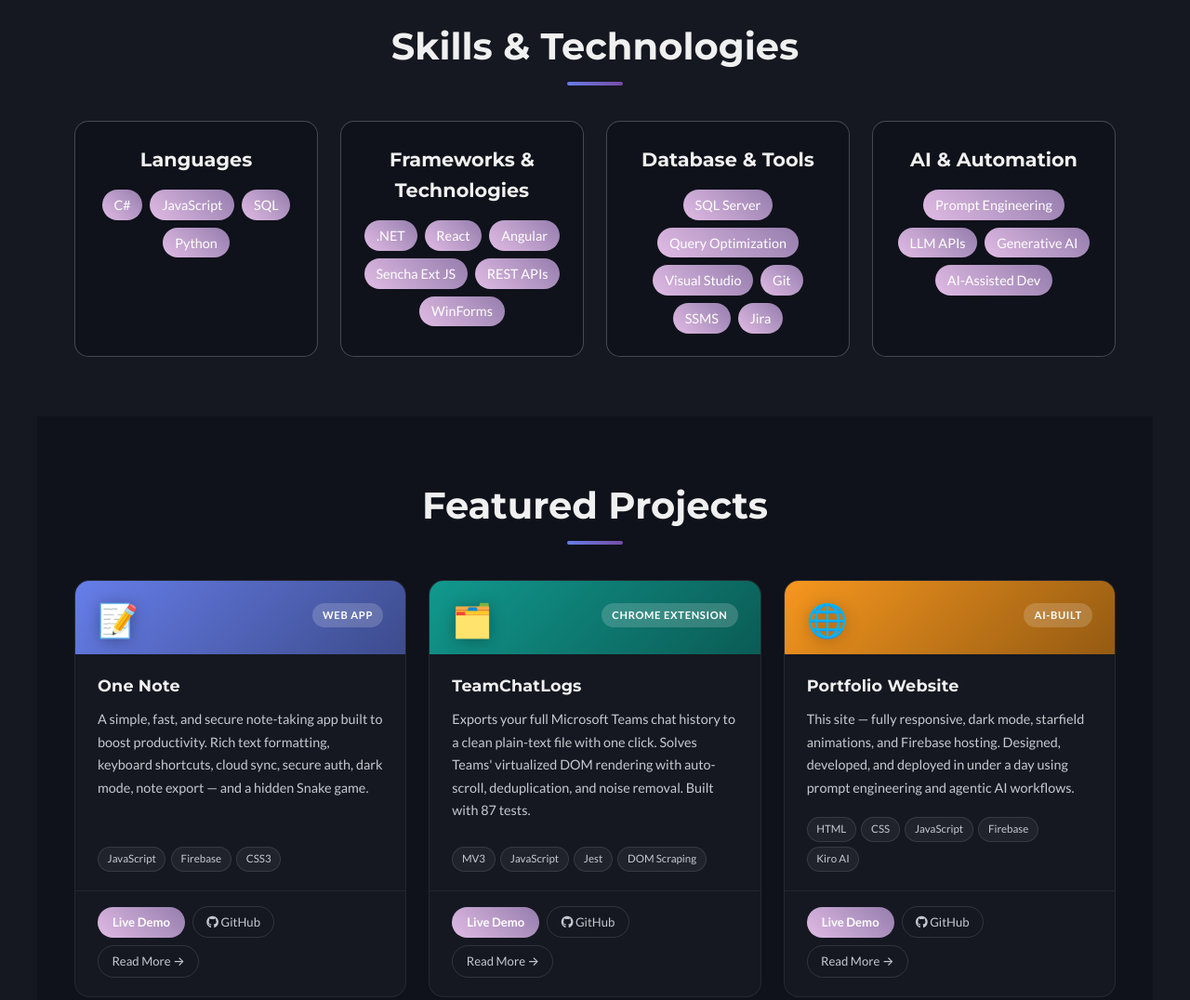
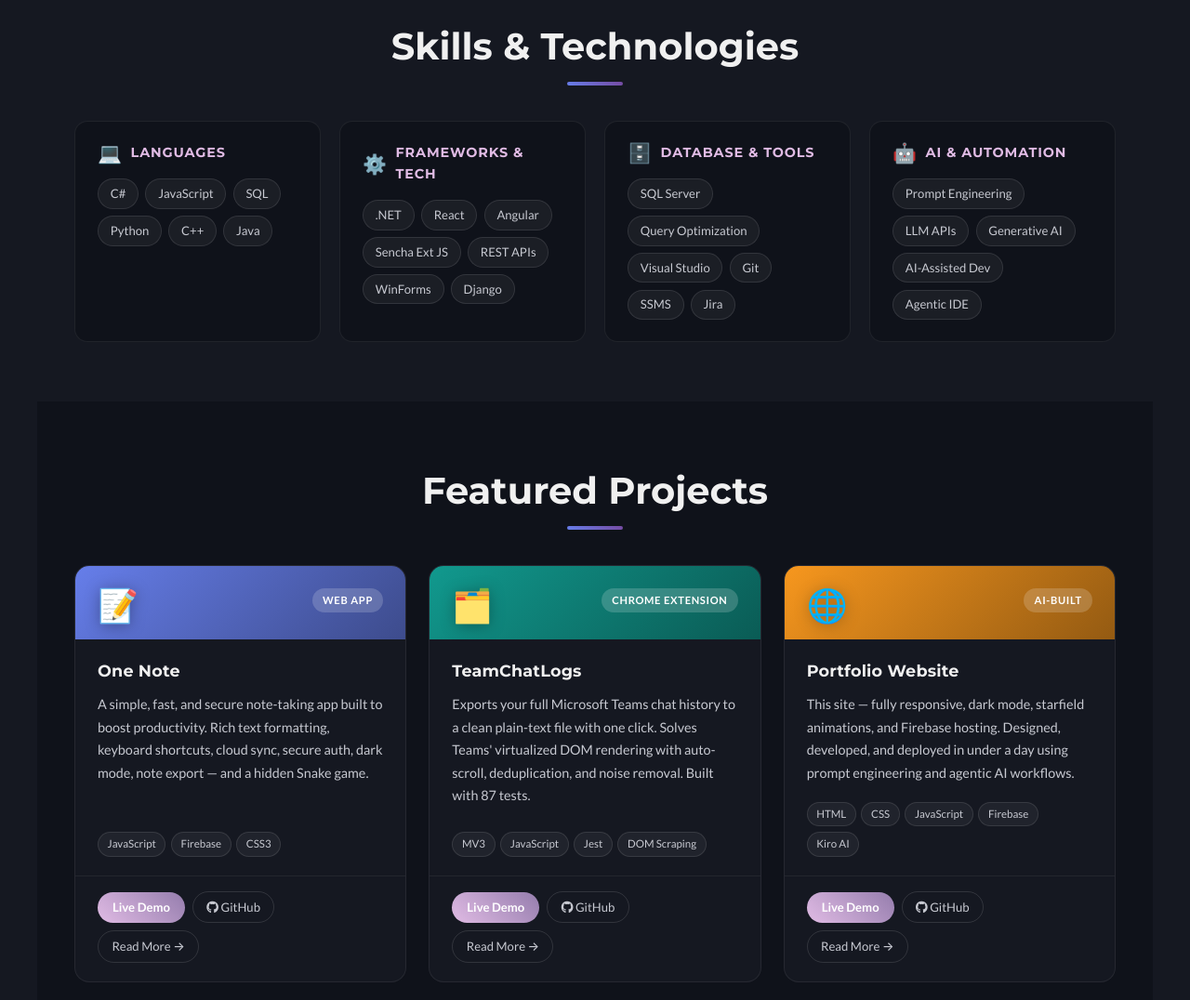
Before and after one commit to avnishy84/portfolio-website, a website with bundled scripts: page index.html in a window 1280 px wide. Shown: the part 1100-2176 px from the top of the page at 93% size. Built offline with nearby package versions, Linux system fonts and the light colour scheme.

Commit message:
Updated UI

```diff
--- a/css/style.css
+++ b/css/style.css
@@ -1191,3 +1191,76 @@ header .cta:hover {
         grid-template-columns: 1fr;
     }
 }
+
+/* ======================== */
+/* Redesigned Skills Section */
+/* ======================== */
+
+#skills {
+    background: var(--color-surface) !important;
+}
+
+.skills-new {
+    display: grid;
+    grid-template-columns: repeat(auto-fit, minmax(240px, 1fr));
+    gap: 1.25rem;
+    margin-top: 2rem;
+}
+
+.skill-block {
+    background: var(--color-soft);
+    border: 1px solid rgba(255, 255, 255, 0.07);
+    border-radius: 14px;
+    padding: 1.4rem 1.5rem;
+    transition: transform 0.2s ease, border-color 0.2s ease;
+}
+
+.skill-block:hover {
+    transform: translateY(-3px);
+    border-color: rgba(224, 187, 228, 0.2);
+}
+
+.skill-block-header {
+    display: flex;
+    align-items: center;
+    gap: 0.6rem;
+    margin-bottom: 1rem;
+}
+
+.skill-block-icon {
+    font-size: 1.3rem;
+    line-height: 1;
+}
+
+.skill-block-header h3 {
+    font-size: 0.9rem;
+    font-weight: 700;
+    letter-spacing: 0.06em;
+    text-transform: uppercase;
+    color: var(--color-accent);
+    margin: 0;
+}
+
+.skill-pills {
+    display: flex;
+    flex-wrap: wrap;
+    gap: 0.45rem;
+}
+
+.skill-pills span {
+    font-size: 0.82rem;
+    font-weight: 500;
+    padding: 0.3rem 0.8rem;
+    border-radius: 999px;
+    background: rgba(255, 255, 255, 0.05);
+    color: var(--color-text-muted);
+    border: 1px solid rgba(255, 255, 255, 0.1);
+    transition: all 0.2s ease;
+    cursor: default;
+}
+
+.skill-pills span:hover {
+    background: rgba(224, 187, 228, 0.1);
+    border-color: rgba(224, 187, 228, 0.3);
+    color: var(--color-text);
+}
--- a/index.html
+++ b/index.html
@@ -52,8 +52,14 @@
                         <img src="./images/avnish-transparent.png">
                     </div>
                     <div class="about-text">
-                        <p>I'm a Software Engineer with 4+ years of experience developing and supporting enterprise applications using C#, .NET, SQL Server, and JavaScript frameworks. I specialize in debugging production issues, optimizing database performance, and maintaining complex legacy systems while driving modernization initiatives.</p>
-                        <p>Currently exploring AI-driven development including Generative AI, LLM integration, and AI-assisted automation to enhance modern software systems. I'm passionate about leveraging prompt engineering and agentic AI tools to accelerate development workflows and solve real-world problems.</p>
+                        <p>I'm a Software Engineer with 4+ years of experience developing and supporting enterprise
+                            applications using C#, .NET, SQL Server, and JavaScript frameworks. I specialize in
+                            debugging production issues, optimizing database performance, and maintaining complex legacy
+                            systems while driving modernization initiatives.</p>
+                        <p>Currently exploring AI-driven development including Generative AI, LLM integration, and
+                            AI-assisted automation to enhance modern software systems. I'm passionate about leveraging
+                            prompt engineering and agentic AI tools to accelerate development workflows and solve
+                            real-world problems.</p>
                     </div>
                 </div>
             </div>
@@ -62,47 +68,68 @@
         <section id="skills">
             <div class="container">
                 <h2>Skills & Technologies</h2>
-                <div class="skills-grid">
-                    <div class="skill-category">
+                <div class="skills-new">
+
+                    <div class="skill-block">
+                        <div class="skill-block-header">
+                            <span class="skill-block-icon">💻</span>
                             <h3>Languages</h3>
-                        <div class="skill-tags">
-                            <span class="skill-tag">C#</span>
-                            <span class="skill-tag">JavaScript</span>
-                            <span class="skill-tag">SQL</span>
-                            <span class="skill-tag">Python</span>
+                        </div>
+                        <div class="skill-pills">
+                            <span>C#</span>
+                            <span>JavaScript</span>
+                            <span>SQL</span>
+                            <span>Python</span>
+                            <span>C++</span>
+                            <span>Java</span>
                         </div>
                     </div>
-                    <div class="skill-category">
-                        <h3>Frameworks & Technologies</h3>
-                        <div class="skill-tags">
-                            <span class="skill-tag">.NET</span>
-                            <span class="skill-tag">React</span>
-                            <span class="skill-tag">Angular</span>
-                            <span class="skill-tag">Sencha Ext JS</span>
-                            <span class="skill-tag">REST APIs</span>
-                            <span class="skill-tag">WinForms</span>
+
+                    <div class="skill-block">
+                        <div class="skill-block-header">
+                            <span class="skill-block-icon">⚙️</span>
+                            <h3>Frameworks & Tech</h3>
+                        </div>
+                        <div class="skill-pills">
+                            <span>.NET</span>
+                            <span>React</span>
+                            <span>Angular</span>
+                            <span>Sencha Ext JS</span>
+                            <span>REST APIs</span>
+                            <span>WinForms</span>
+                            <span>Django</span>
                         </div>
                     </div>
-                    <div class="skill-category">
+
+                    <div class="skill-block">
+                        <div class="skill-block-header">
+                            <span class="skill-block-icon">🗄️</span>
                             <h3>Database & Tools</h3>
-                        <div class="skill-tags">
-                            <span class="skill-tag">SQL Server</span>
-                            <span class="skill-tag">Query Optimization</span>
-                            <span class="skill-tag">Visual Studio</span>
-                            <span class="skill-tag">Git</span>
-                            <span class="skill-tag">SSMS</span>
-                            <span class="skill-tag">Jira</span>
+                        </div>
+                        <div class="skill-pills">
+                            <span>SQL Server</span>
+                            <span>Query Optimization</span>
+                            <span>Visual Studio</span>
+                            <span>Git</span>
+                            <span>SSMS</span>
+                            <span>Jira</span>
                         </div>
                     </div>
-                    <div class="skill-category">
+
+                    <div class="skill-block">
+                        <div class="skill-block-header">
+                            <span class="skill-block-icon">🤖</span>
                             <h3>AI & Automation</h3>
-                        <div class="skill-tags">
-                            <span class="skill-tag">Prompt Engineering</span>
-                            <span class="skill-tag">LLM APIs</span>
-                            <span class="skill-tag">Generative AI</span>
-                            <span class="skill-tag">AI-Assisted Dev</span>
+                        </div>
+                        <div class="skill-pills">
+                            <span>Prompt Engineering</span>
+                            <span>LLM APIs</span>
+                            <span>Generative AI</span>
+                            <span>AI-Assisted Dev</span>
+                            <span>Agentic IDE</span>
                         </div>
                     </div>
+
                 </div>
             </div>
         </section>
@@ -119,14 +146,18 @@
                         </div>
                         <div class="pcard-body">
                             <h3>One Note</h3>
-                            <p>A simple, fast, and secure note-taking app built to boost productivity. Rich text formatting, keyboard shortcuts, cloud sync, secure auth, dark mode, note export — and a hidden Snake game.</p>
+                            <p>A simple, fast, and secure note-taking app built to boost productivity. Rich text
+                                formatting, keyboard shortcuts, cloud sync, secure auth, dark mode, note export — and a
+                                hidden Snake game.</p>
                             <div class="pcard-tags">
                                 <span>JavaScript</span><span>Firebase</span><span>CSS3</span>
                             </div>
                         </div>
                         <div class="pcard-footer">
-                            <a href="https://notepad-2-e34b1.web.app/" target="_blank" class="plink-primary">Live Demo</a>
-                            <a href="https://github.com/avnishy84/notepad-2" target="_blank" class="plink-ghost"><i class="fab fa-github"></i> GitHub</a>
+                            <a href="https://notepad-2-e34b1.web.app/" target="_blank" class="plink-primary">Live
+                                Demo</a>
+                            <a href="https://github.com/avnishy84/notepad-2" target="_blank" class="plink-ghost"><i
+                                    class="fab fa-github"></i> GitHub</a>
                             <a href="projects/one-note.html" class="plink-ghost">Read More →</a>
                         </div>
                     </div>
@@ -138,14 +169,17 @@
                         </div>
                         <div class="pcard-body">
                             <h3>TeamChatLogs</h3>
-                            <p>Exports your full Microsoft Teams chat history to a clean plain-text file with one click. Solves Teams' virtualized DOM rendering with auto-scroll, deduplication, and noise removal. Built with 87 tests.</p>
+                            <p>Exports your full Microsoft Teams chat history to a clean plain-text file with one click.
+                                Solves Teams' virtualized DOM rendering with auto-scroll, deduplication, and noise
+                                removal. Built with 87 tests.</p>
                             <div class="pcard-tags">
                                 <span>MV3</span><span>JavaScript</span><span>Jest</span><span>DOM Scraping</span>
                             </div>
                         </div>
                         <div class="pcard-footer">
                             <a href="#" target="_blank" class="plink-primary">Live Demo</a>
-                            <a href="https://github.com/avnishy84" target="_blank" class="plink-ghost"><i class="fab fa-github"></i> GitHub</a>
+                            <a href="https://github.com/avnishy84" target="_blank" class="plink-ghost"><i
+                                    class="fab fa-github"></i> GitHub</a>
                             <a href="projects/team-chat-logs.html" class="plink-ghost">Read More →</a>
                         </div>
                     </div>
@@ -157,14 +191,19 @@
                         </div>
                         <div class="pcard-body">
                             <h3>Portfolio Website</h3>
-                            <p>This site — fully responsive, dark mode, starfield animations, and Firebase hosting. Designed, developed, and deployed in under a day using prompt engineering and agentic AI workflows.</p>
+                            <p>This site — fully responsive, dark mode, starfield animations, and Firebase hosting.
+                                Designed, developed, and deployed in under a day using prompt engineering and agentic AI
+                                workflows.</p>
                             <div class="pcard-tags">
-                                <span>HTML</span><span>CSS</span><span>JavaScript</span><span>Firebase</span><span>Kiro AI</span>
+                                <span>HTML</span><span>CSS</span><span>JavaScript</span><span>Firebase</span><span>Kiro
+                                    AI</span>
                             </div>
                         </div>
                         <div class="pcard-footer">
-                            <a href="https://avnish-portfolio-c14e6.web.app/" target="_blank" class="plink-primary">Live Demo</a>
-                            <a href="https://github.com/avnishy84" target="_blank" class="plink-ghost"><i class="fab fa-github"></i> GitHub</a>
+                            <a href="https://avnish-portfolio-c14e6.web.app/" target="_blank" class="plink-primary">Live
+                                Demo</a>
+                            <a href="https://github.com/avnishy84" target="_blank" class="plink-ghost"><i
+                                    class="fab fa-github"></i> GitHub</a>
                             <a href="projects/portfolio.html" class="plink-ghost">Read More →</a>
                         </div>
                     </div>
@@ -176,9 +215,12 @@
                         </div>
                         <div class="pcard-body">
                             <h3>AI Dress Try-On</h3>
-                            <p>A virtual fitting room powered by Google Gemini Nano and Banana AI. Upload your photo and any dress image to get a realistic try-on result with smart styling suggestions and personalized recommendations.</p>
+                            <p>A virtual fitting room powered by Google Gemini Nano and Banana AI. Upload your photo and
+                                any dress image to get a realistic try-on result with smart styling suggestions and
+                                personalized recommendations.</p>
                             <div class="pcard-tags">
-                                <span>Gemini Nano</span><span>Banana AI</span><span>JavaScript</span><span>REST APIs</span>
+                                <span>Gemini Nano</span><span>Banana AI</span><span>JavaScript</span><span>REST
+                                    APIs</span>
                             </div>
                         </div>
                         <div class="pcard-footer">
@@ -215,11 +257,16 @@
                             <h3>Software Engineer | Aloha Technology (EleVia Platform)</h3>
                             <p class="duration">Jan 2022 – Present | Pune</p>
                             <ul style="color: #c7c9d1;">
-                                <li>Working across two enterprise projects, contributing to legacy maintenance and modernization using Sencha Ext JS and React.</li>
-                                <li>Optimized SQL queries and stored procedures, improving performance by up to 30% and reducing timeouts.</li>
-                                <li>Led database normalization initiative, resulting in 20% faster query response times.</li>
-                                <li>Resolved critical production issues across full stack (UI, APIs, database layers).</li>
-                                <li>Refactored legacy code and enhanced validation logic to improve system stability.</li>
+                                <li>Working across two enterprise projects, contributing to legacy maintenance and
+                                    modernization using Sencha Ext JS and React.</li>
+                                <li>Optimized SQL queries and stored procedures, improving performance by up to 30% and
+                                    reducing timeouts.</li>
+                                <li>Led database normalization initiative, resulting in 20% faster query response times.
+                                </li>
+                                <li>Resolved critical production issues across full stack (UI, APIs, database layers).
+                                </li>
+                                <li>Refactored legacy code and enhanced validation logic to improve system stability.
+                                </li>
                             </ul>
                         </div>
                     </div>
@@ -232,7 +279,8 @@
                             <ul style="color: #c7c9d1;">
                                 <li>Built full-stack application with Angular frontend and JavaScript backend.</li>
                                 <li>Enhanced Chrome extension using Python to automate workflows.</li>
-                                <li>Implemented RESTful communication, improving data flow reliability and performance.</li>
+                                <li>Implemented RESTful communication, improving data flow reliability and performance.
+                                </li>
                                 <li>Debugged cross-component issues, enhancing stability and user experience.</li>
                             </ul>
                         </div>
@@ -244,8 +292,10 @@
                             <h3>Education & Certifications</h3>
                             <p class="duration">Academic Background</p>
                             <ul style="color: #c7c9d1;">
-                                <li><strong>Master of Computer Applications (MCA)</strong> - AKTU, Lucknow (2020–2022) - 77.80%</li>
-                                <li><strong>Bachelor of Computer Applications (BCA)</strong> - CSJMU, Kanpur (2017–2020) - 63.00%</li>
+                                <li><strong>Master of Computer Applications (MCA)</strong> - AKTU, Lucknow (2020–2022) -
+                                    77.80%</li>
+                                <li><strong>Bachelor of Computer Applications (BCA)</strong> - CSJMU, Kanpur (2017–2020)
+                                    - 63.00%</li>
                                 <li>Currently learning Generative AI, LLMs, and AI-assisted development workflows.</li>
                             </ul>
                         </div>
```
Lines whose indentation alone changed are shown as unchanged.
